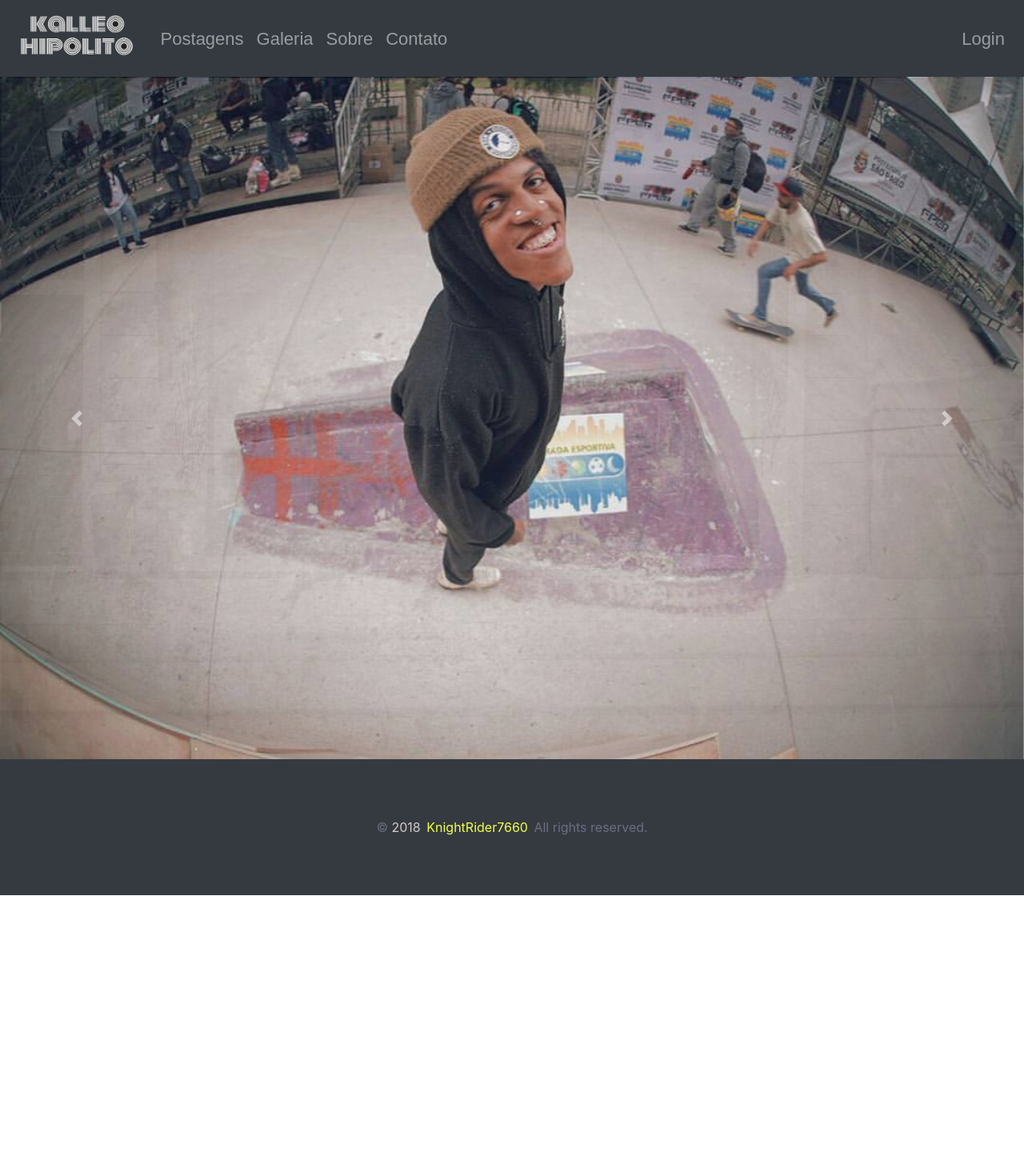
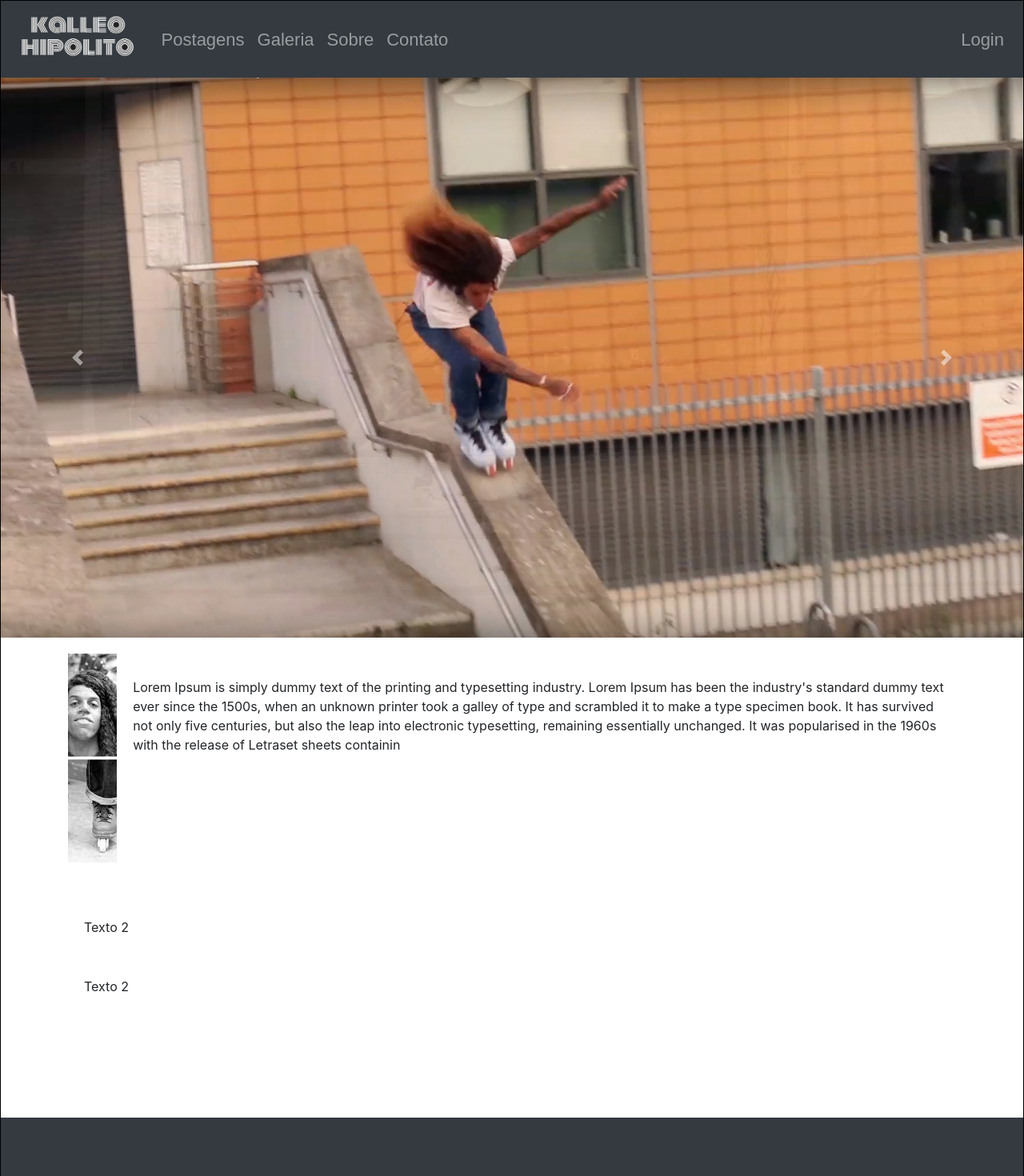
Before and after one commit to DeniseLopes/react-blog, a React (Create React App) app: page / in a window 1280 px wide. Shown: the top 1470 px of the page at 80% size. Before the commit the page ends 1119 px from the top, so only its background shows below. Built offline with nearby package versions, Linux system fonts and the light colour scheme.

Commit message:
sidebar parte 1

```diff
--- a/public/style.css
+++ b/public/style.css
@@ -1,3 +1,6 @@
+*{
+    margin:0 auto;
+}
 body{
     background: #fafafa;
 
--- a/src/App.js
+++ b/src/App.js
@@ -4,6 +4,7 @@ import './App.css';
 import Nav from './components/nav';
 import Carousel from './components/carousel';
 import Footer from './components/footer';
+import Sidebar from './components/sidebar';
 
 class App extends React.Component {
 
@@ -21,6 +22,7 @@ class App extends React.Component {
       <div className="App">
         <Nav />
         <Carousel />
+        <Sidebar />
         <Footer />
       </div>
 
--- a/src/components/carousel/index.js
+++ b/src/components/carousel/index.js
@@ -1,22 +1,22 @@
 import React from 'react';
-import './style.css'
+
 import '../../bootstrap.min.css'
+import './style.css';
 
 const Carousel = () => (
 
 <div id="carouselExampleFade" className="carousel slide carousel-fade" data-ride="carousel">
   <div className="carousel-inner">
 
-    <div className="carousel-item active "  height =" 400px">
-      <img src="k1.jpg" className="d-block w-100 " alt="..."/>
+    <div className="carousel-item active "  >
+      <div id="k1" className="d-block w-100"></div>
     </div>
 
-    <div className="carousel-item ">
-      <img src="k2.jpg" className="d-block w-100 " alt="..."/>
+    <div className="carousel-item  "  >
+      <div id="k2" className="d-block w-100"></div>
     </div>
-
-    <div className="carousel-item ">
-      <img src="k3.jpg" className="d-block w-100 " alt="..."/>
+    <div className="carousel-item  "  >
+      <div id="k3" className="d-block w-100"></div>
     </div>
 
   </div>
--- a/src/components/carousel/style.css
+++ b/src/components/carousel/style.css
@@ -1,4 +1,20 @@
-carousel-inner > .carousel-item > img {
+/*carousel-inner > .carousel-item > img {
     min-width: 100%;
     height: 50px;
     }
+*/
+    div#k1{
+        background: url('/k1.jpg') no-repeat top;
+    }
+    div#k2{
+        background: url('/k2.jpg') no-repeat bottom;
+    }
+    div#k3{
+        background: url('/k3.jpg') no-repeat center;
+    }
+div#k1, div#k2, div#k3 {
+    width: 100%;
+    height: 700px;
+
+    background-size: cover;
+}
--- a/src/components/footer/style.css
+++ b/src/components/footer/style.css
@@ -1,11 +1,14 @@
-a:hover{
+ a:hover{
     text-decoration:none;
 }
 .section-padding {
-	padding: 60px 0;
+    padding: 60px 0;
 }
 .bottom {
     background-color: #0a1c2e;
+    clear: both;
+
+
 }
 .bottom .copyright {
     color: #e5e5e5;
--- /dev/null
+++ b/src/components/sidebar/index.js
@@ -0,0 +1,33 @@
+import React from 'react';
+import './style.css'
+import '../../bootstrap.min.css'
+
+const Sidebar = () => (
+
+    <div className="container">
+         <div className=" side">
+            <div className="div1">
+                <div className="img1"></div>
+                <p>Lorem Ipsum is simply dummy text of the printing and typesetting industry.
+                     Lorem Ipsum has been the industry's standard dummy text ever since the
+                      1500s, when an unknown printer took a galley of type and scrambled it to
+                      make a type specimen book. It has survived not only five centuries, but
+                       also the leap into electronic typesetting, remaining essentially unchanged.
+                        It was popularised in the 1960s with the release of Letraset sheets containin</p>
+
+            </div>
+            <div className="div2">
+                <div className="img2"></div>
+                <p>Texto 2</p>
+
+            </div>
+            <div className="div3">
+                <div className="img3"></div>
+                <p>Texto 2</p>
+
+            </div>
+         </div>
+    </div>
+
+);
+export default Sidebar ;
--- /dev/null
+++ b/src/components/sidebar/style.css
@@ -0,0 +1,22 @@
+body{
+    border: 1px solid black;
+
+}
+.side{
+    display: flex;
+    flex-direction: column;
+    height: 600px;
+}
+.div1{
+    display: flex;
+}
+.img1{
+    background: url('/s1.jpg') no-repeat center;
+    width: 200px;
+    height: 300px;
+
+}
+p{
+    text-align: left;
+    margin: 50px 0 0 20px;
+}
```
Also changed, not shown: public/k1.jpg, public/s1.jpg (added).
